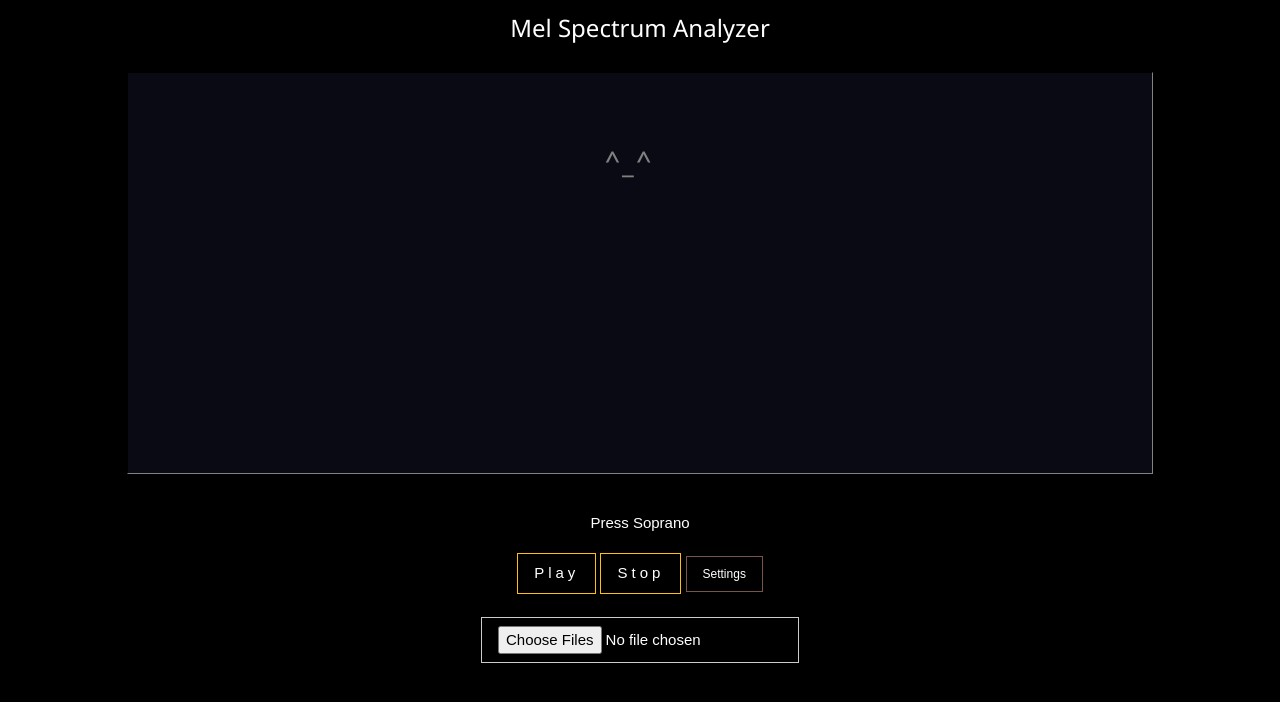
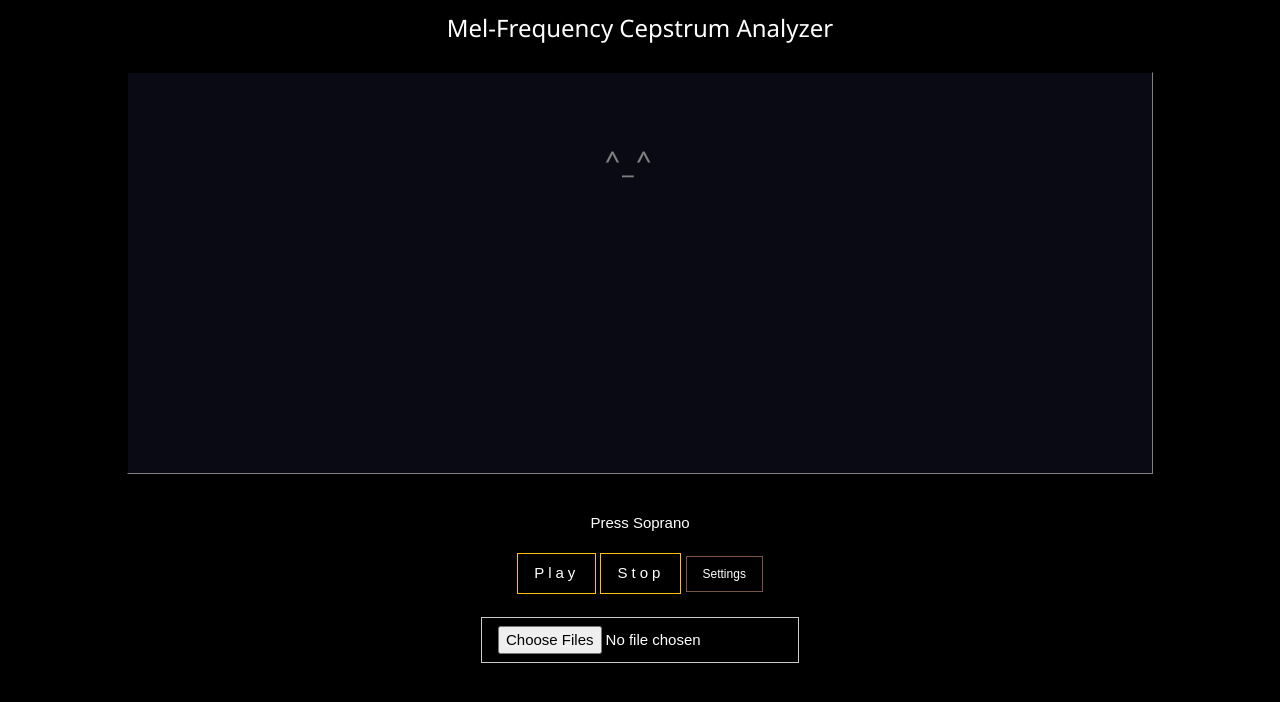
Before and after one commit to TWcamel/tmp-audio_vs, a plain HTML site: page index.htm in a window 1280 px wide. Drawn offline with Linux system fonts and the light colour scheme.

```diff
--- a/index.htm
+++ b/index.htm
@@ -55,7 +55,7 @@
 
     </style>
 
-    <title>Mel Spectrum Analyzer</title>
+    <title>Mel-Frequency Cepstrum Analyzer</title>
 
 
   </head>
@@ -65,7 +65,7 @@
 
 
     <div class="w3-container w3-center">
-        <h3>Mel Spectrum Analyzer </h3>
+        <h3>Mel-Frequency Cepstrum Analyzer</h3>
     </div>
 
 
```
